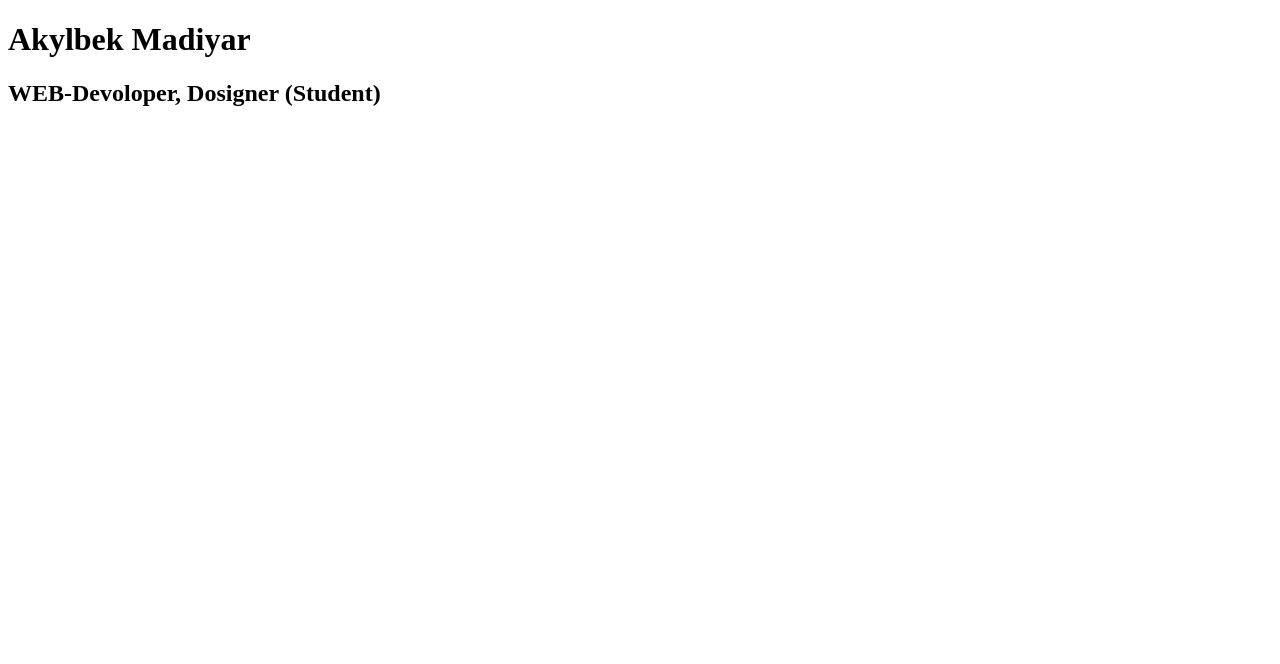
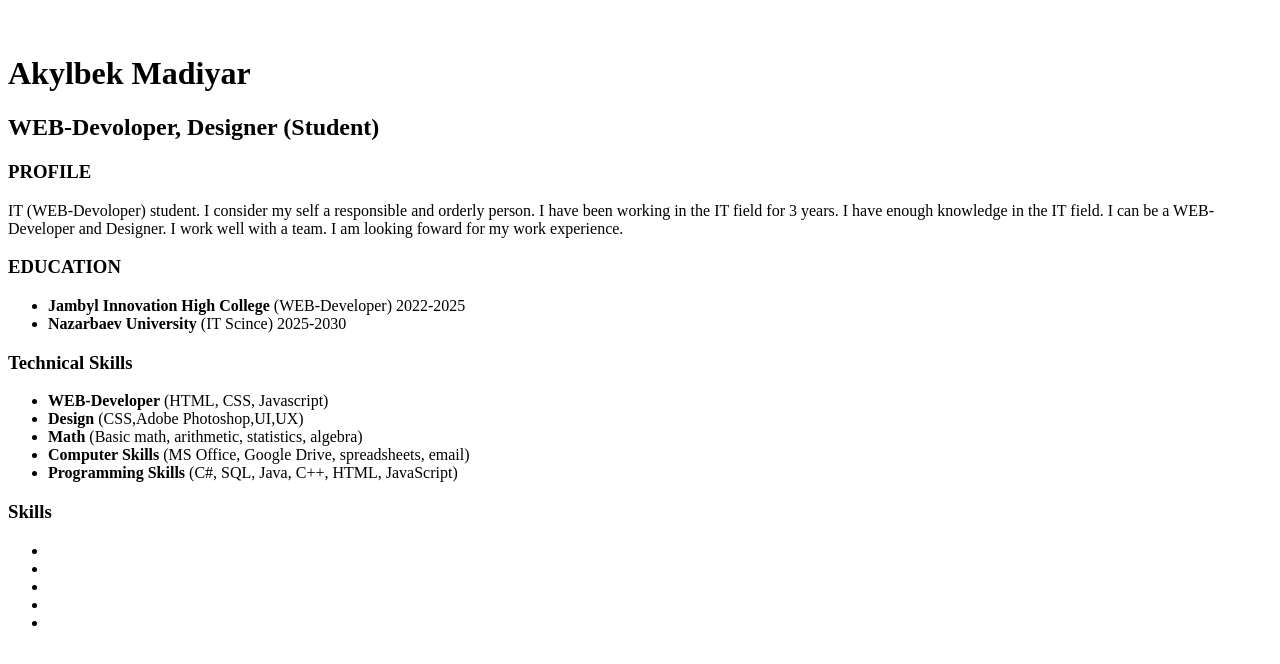
Before and after one commit to madiiyar/madiiyar.github.io, a plain HTML site: page html/resume/myresume.html in a window 1280 px wide. Drawn offline with Linux system fonts and the light colour scheme.

Commit message:
Modified

```diff
--- a/html/resume/myresume.html
+++ b/html/resume/myresume.html
@@ -5,10 +5,53 @@
     <link rel="stylesheet" href="myresume.css">
 </head>
 <body>
+<figure>
+    <img src="" alt="">
+</figure>
+
  <header>
         <h1>Akylbek Madiyar</h1>
-        <h2>WEB-Devoloper, Dosigner (Student)</h2>
+        <h2>WEB-Devoloper, Designer (Student)</h2>
  </header>
-
+ <main>
+        <section>
+            <article>
+                <h3>PROFILE</h3>
+                <P>IT (WEB-Devoloper) student.
+                    I consider my self a responsible and orderly person.
+                    I have been working in the IT field for 3 years.
+                    I have enough knowledge in the IT field.
+                     I can be a WEB-Developer and Designer. I work well with a team.
+                    I am looking foward for my work experience.</P>
+            </article>
+        </section>
+            <aside>
+                <h3>EDUCATION</h3>
+                <ul>
+                <li><strong>Jambyl Innovation High College</strong> (WEB-Developer)   2022-2025</li>
+                <li><strong>Nazarbaev University</strong> (IT Scince)                 2025-2030</li>
+                </ul>
+            </aside>
+            <aside>
+                <h3>Technical Skills</h3>
+                <ul>
+                    <li><strong>WEB-Developer</strong> (HTML, CSS, Javascript)</li>
+                    <li><strong>Design</strong> (CSS,Adobe Photoshop,UI,UX)</li>
+                    <li><strong>Math</strong> (Basic math, arithmetic, statistics, algebra)</li>
+                    <li><strong>Computer Skills</strong> (MS Office, Google Drive, spreadsheets, email)</li>
+                    <li><strong>Programming Skills</strong> (C#, SQL, Java, C++, HTML, JavaScript)</li>
+                </ul>
+            </aside>
+            <aside>
+                <h3>Skills</h3>
+                <ul>
+                    <li></li>
+                    <li></li>
+                    <li></li>
+                    <li></li>
+                    <li></li>
+                </ul>
+            </aside>
+ </main>
 </body>
 </html>
```
